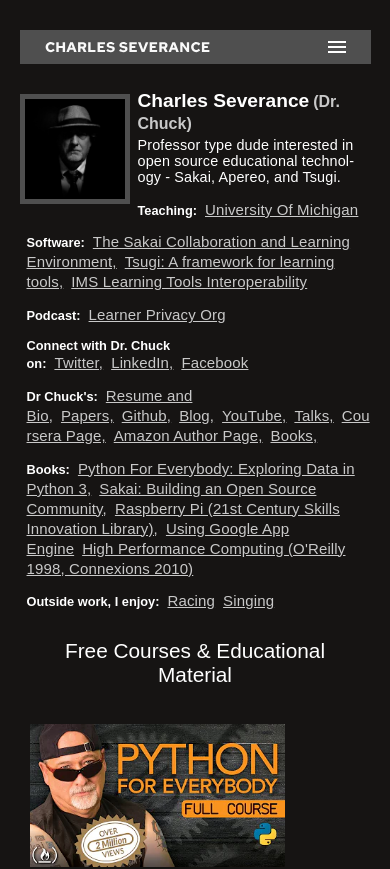
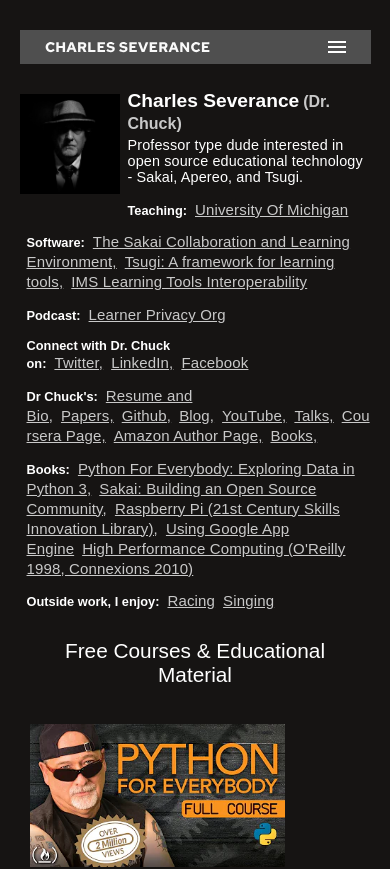
Before and after one commit to kunaljaykam/ReactEZ-template, a React (Create React App) app: page / in a window 390 px wide. Shown: the top 869 px of the page. Built offline with nearby package versions, Linux system fonts and the light colour scheme; a web font is replaced by a local one.

Commit message:
Remove img border

```diff
--- a/src/components/infoImageCard/InfoImageCard.scss
+++ b/src/components/infoImageCard/InfoImageCard.scss
@@ -1,7 +1,6 @@
 @import "../../_globalColor";
 
 .info-image {
-  border: 10px solid $headerBackground;
   float: left;
   width: 100%;
 
@@ -12,7 +11,6 @@
 
 @media screen and (max-width: 600px) {
   .info-image {
-    border: 5px solid $headerBackground;
     max-width: 100px;
     margin: 0 8px 15px 0;
   }
```
